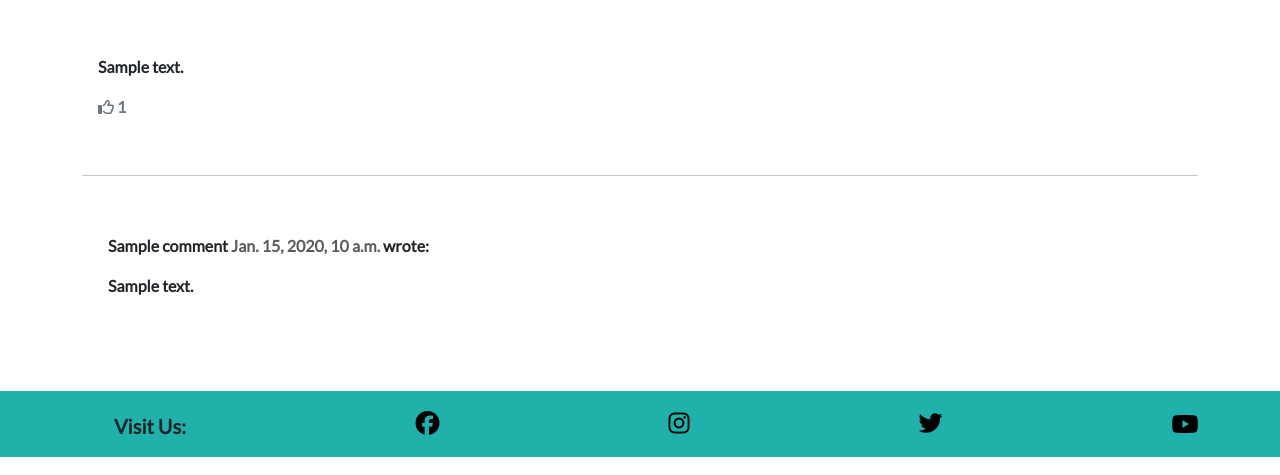
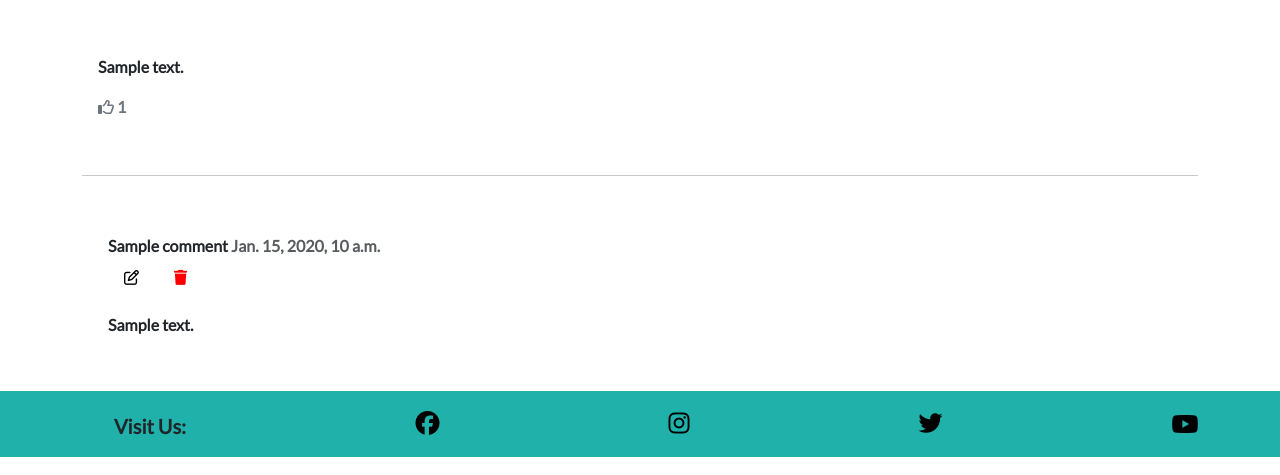
Before and after one commit to jlindeloef/drumworld, a Django app: a page that uses templates/post_detail.html in a window 1280 px wide. Shown: the part 343-818 px from the top of the page. Run offline with Django 3.2, Linux system fonts and the light colour scheme; tables that the repository leaves empty hold one stand-in row (values such as "Sample post"); some libraries are stand-ins or nearby versions.

Commit message:
Moved the edit button and delete button to comments.

```diff
--- a/blog/urls.py
+++ b/blog/urls.py
@@ -1,5 +1,6 @@
 from . import views
 from django.urls import path
+
 
 urlpatterns = [
     path('', views.PostList.as_view(), name='home'),
--- a/blog/views.py
+++ b/blog/views.py
@@ -2,7 +2,7 @@ from django.shortcuts import render, get_object_or_404, reverse
 from django.views import generic, View
 from .models import Post, Category
 from .forms import CommentForm
-from django.views.generic import ListView
+from django.views.generic import ListView, UpdateView
 from django.http import HttpResponseRedirect
 from .models import Post, Comment
 from .forms import CommentForm
--- a/static/css/style.css
+++ b/static/css/style.css
@@ -158,8 +158,9 @@ body {
     border: none;
     background-color: white;
     margin-bottom: 0px;
-    font-size: smaller;
+    font-size: 15px;
     margin-left: 0%;
+    margin-top: 0px;
 }
 
 .btn-signup:hover,
--- a/templates/post_detail.html
+++ b/templates/post_detail.html
@@ -12,7 +12,8 @@
             <div class="d-none d-md-block col-md-8 masthead-image">
                 <!-- Image -->
                 {% if "placeholder" in post.featured_image.url %}
-                <img src="https://images.pexels.com/photos/237464/pexels-photo-237464.jpeg?auto=compress&cs=tinysrgb&w=1600" width="100%">
+                <img src="https://images.pexels.com/photos/237464/pexels-photo-237464.jpeg?auto=compress&cs=tinysrgb&w=1600"
+                    width="100%">
                 {% else %}
                 <img src=" {{ post.featured_image.url }}" width="100%">
                 {% endif %}
@@ -36,16 +37,18 @@
                             <form class="d-inline" action="{% url 'post_like' post.slug %}" method="POST">
                                 {% csrf_token %}
                                 {% if liked %}
-                                <button type="submit" name="blogpost_id" value="{{post.slug}}" class="btn-like"><i class="fa-solid fa-thumbs-up"></i></button>
+                                <button type="submit" name="blogpost_id" value="{{post.slug}}" class="btn-like"><i
+                                        class="fa-solid fa-thumbs-up"></i></button>
                                 {% else %}
-                                <button type="submit" name="blogpost_id" value="{{post.slug}}" class="btn-like"><i class="fa-regular fa-thumbs-up"></i></button>
+                                <button type="submit" name="blogpost_id" value="{{post.slug}}" class="btn-like"><i
+                                        class="fa-regular fa-thumbs-up"></i></button>
                                 {% endif %}
                             </form>
                             {% else %}
                             <span class="text-secondary"><i class="fa-regular fa-thumbs-up"></i></span>
                             {% endif %}
-                        <!-- The number of likes -->
-                        <span class="text-secondary">{{ post.number_of_likes }} </span>
+                            <!-- The number of likes -->
+                            <span class="text-secondary">{{ post.number_of_likes }} </span>
                         </strong>
                     </div>
                 </div>
@@ -59,7 +62,7 @@
     </div>
     <!-- The comment section-->
     <div class="row">
-        <div class="col-md-12 card mb-4  mt-3"  class="comments">
+        <div class="col-md-12 card mb-4  mt-3" class="comments">
             <div class="card-body">
                 {% for comment in comments %}
                 <div class="comments" style="padding: 10px;">
@@ -67,7 +70,11 @@
                         {{ comment.name }}
                         <span class=" text-muted font-weight-normal">
                             {{ comment.created_on }}
-                        </span> wrote:
+                            <br>
+                            <a href="" class="btn btn-signup btn-lg btn-edit"><i class="far fa-edit"></i></a>
+                            <a href="" class="btn btn-signup btn-lg btn-delete" style="color: #fc0000;"><i
+                                    class="fas fa-trash"></i></a>
+                        </span>
                     </p>
                     {{ comment.body | linebreaks }}
                 </div>
@@ -78,7 +85,7 @@
             <div class="card-body">
                 <!--Alert-->
                 {% if commented %}
-                <div class="alert alert-success" role="alert">
+                <div class="alert alert-success" id="msg" role="alert">
                     Your comment is awaiting approval
                 </div>
                 {% else %}
@@ -87,10 +94,6 @@
                 <h3>Comment:</h3>
                 <p>Posting as: {{ user.username }}</p>
                 <form method="post" style="margin-top: 1em;">
-                    <div>
-                        <a href="" class="btn btn-signup btn-lg btn-edit"><i class="far fa-edit"></i></a>
-                        <a href="" class="btn btn-signup btn-lg btn-delete" style="color: #fc0000;"><i class="fas fa-trash"></i></a>
-                    </div>
                     {{ comment_form | crispy }}
                     {% csrf_token %}
                     <button type="submit" class="btn btn-signup btn-lg">Submit</button>
```
